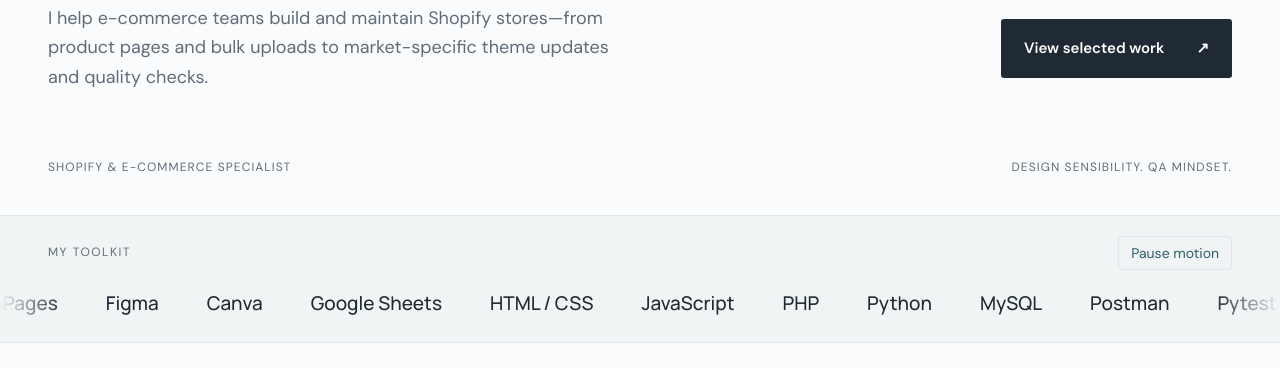
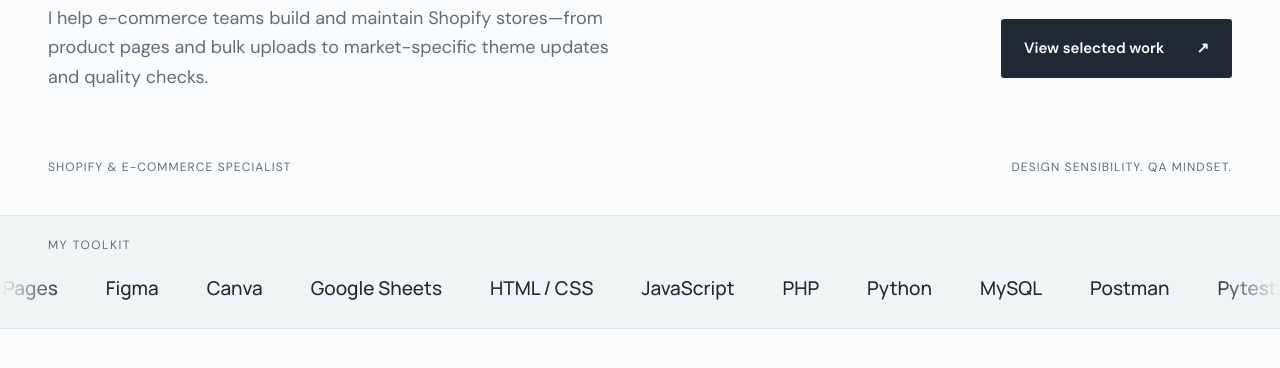
Before and after one commit to itsjermaine/shopify-portfolio, a plain HTML site: page index.html in a window 1280 px wide. Shown: the part 432-800 px from the top of the page. Drawn offline with Linux system fonts and the light colour scheme.

Commit message:
Remove toolkit pause motion button

```diff
--- a/index.html
+++ b/index.html
@@ -54,7 +54,7 @@
 <span>DESIGN SENSIBILITY. QA MINDSET.</span>
 </div>
 </section>
-<section class="tools toolkit-marquee" aria-label="My toolkit"><div class="wrap toolkit-header"><span>MY TOOLKIT</span><button type="button" class="marquee-toggle" aria-pressed="false" aria-label="Pause toolkit animation">Pause motion</button></div><div class="marquee-window"><div class="marquee-track"><ul class="marquee-group"><li>Shopify</li><li>GemPages</li><li>Figma</li><li>Canva</li><li>Google Sheets</li><li>HTML / CSS</li><li>JavaScript</li><li>PHP</li><li>Python</li><li>MySQL</li><li>Postman</li><li>Pytest</li></ul><ul class="marquee-group" aria-hidden="true"><li>Shopify</li><li>GemPages</li><li>Figma</li><li>Canva</li><li>Google Sheets</li><li>HTML / CSS</li><li>JavaScript</li><li>PHP</li><li>Python</li><li>MySQL</li><li>Postman</li><li>Pytest</li></ul></div></div></section>
+<section class="tools toolkit-marquee" aria-label="My toolkit"><div class="wrap toolkit-header"><span>MY TOOLKIT</span></div><div class="marquee-window"><div class="marquee-track"><ul class="marquee-group"><li>Shopify</li><li>GemPages</li><li>Figma</li><li>Canva</li><li>Google Sheets</li><li>HTML / CSS</li><li>JavaScript</li><li>PHP</li><li>Python</li><li>MySQL</li><li>Postman</li><li>Pytest</li></ul><ul class="marquee-group" aria-hidden="true"><li>Shopify</li><li>GemPages</li><li>Figma</li><li>Canva</li><li>Google Sheets</li><li>HTML / CSS</li><li>JavaScript</li><li>PHP</li><li>Python</li><li>MySQL</li><li>Postman</li><li>Pytest</li></ul></div></div></section>
 <section id="work" class="wrap section">
 <div class="section-top">
 <div>
```
